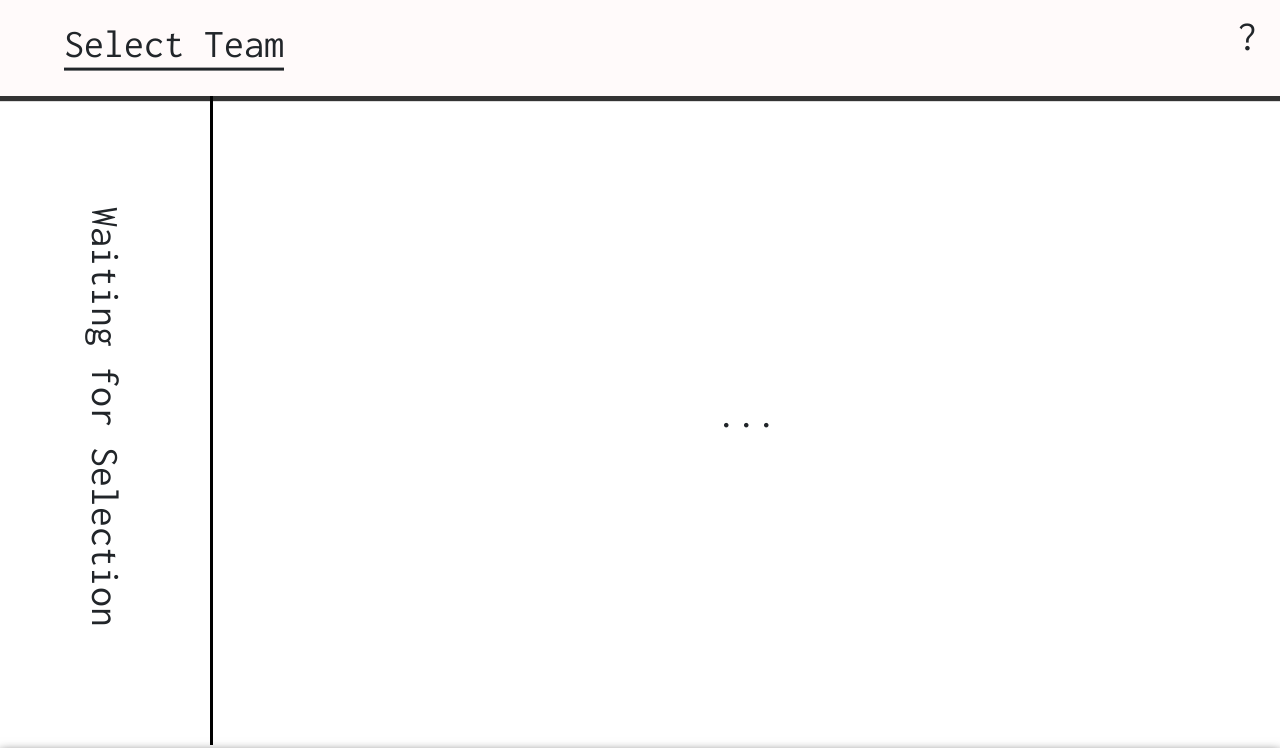
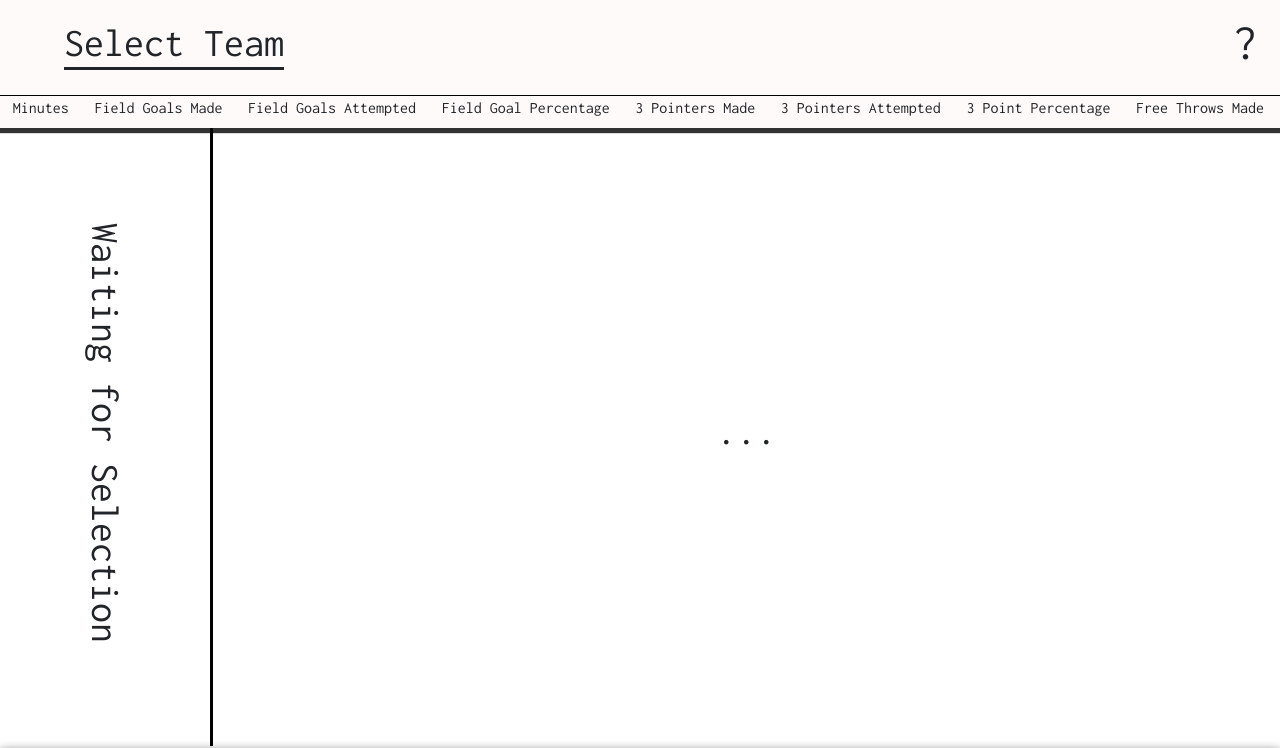
Before and after one commit to hasheddan/lucidball, a React app: page / in a window 1280 px wide. Shown: the top 748 px of the page. Built offline with nearby package versions, Linux system fonts and the light colour scheme.

Commit message:
all stats displayed on scroll bar

```diff
--- a/src/dash/Dash.css
+++ b/src/dash/Dash.css
@@ -22,3 +22,7 @@
         transform: rotate(360deg);
     }
 }
+
+::-webkit-scrollbar {
+    display: none;
+}
--- a/src/dash/drop/index.js
+++ b/src/dash/drop/index.js
@@ -158,7 +158,7 @@ export default class Drop extends React.Component {
 
         }
         return(
-            <div onMouseEnter={this.showTeams} onMouseLeave={this.showTeams} style={{ height: "80%", position: "relative", left: "5%", top: "60%", transform: "translateY(-50%)", display: "block"}}>
+            <div onMouseEnter={this.showTeams} onMouseLeave={this.showTeams} style={{ height: "80%", position: "relative", left: "5%", top: "60%", transform: "translateY(-50%)", display: "block", marginRight: "10px"}}>
                 <h1 style={{ borderBottomStyle: "solid", marginBottom: "0", fontSize: "5vh" }}>{this.state.value}</h1>
                 {list}
             </div>
--- a/src/dash/graph/plot/index.js
+++ b/src/dash/graph/plot/index.js
@@ -1,5 +1,109 @@
 import React from 'react'
 import ReactDOM from 'react-dom'
+
+const boxStats = [
+    {
+        "Stat": "Minutes",
+        "Identifier": "Min",
+        "Index": "6",
+    },
+    {
+        "Stat": "Field Goals Made",
+        "Identifier": "FGM",
+        "Index": "7",
+    },
+    {
+        "Stat": "Field Goals Attempted",
+        "Identifier": "FGA",
+        "Index": "8",
+    },
+    {
+        "Stat": "Field Goal Percentage",
+        "Identifier": "FG_PCT",
+        "Index": "9",
+    },
+    {
+        "Stat": "3 Pointers Made",
+        "Identifier": "FG3M",
+        "Index": "10",
+    },
+    {
+        "Stat": "3 Pointers Attempted",
+        "Identifier": "FG3A",
+        "Index": "11",
+    },
+    {
+        "Stat": "3 Point Percentage",
+        "Identifier": "FG3_PCT",
+        "Index": "12",
+    },
+    {
+        "Stat": "Free Throws Made",
+        "Identifier": "FTM",
+        "Index": "13",
+    },
+    {
+        "Stat": "Free Throws Attempted",
+        "Identifier": "FTA",
+        "Index": "14",
+    },
+    {
+        "Stat": "Free Throw Percentage",
+        "Identifier": "FT_PCT",
+        "Index": "15",
+    },
+    {
+        "Stat": "Offensive Rebounds",
+        "Identifier": "OREB",
+        "Index": "16",
+    },
+    {
+        "Stat": "Defensive Rebounds",
+        "Identifier": "DREB",
+        "Index": "17",
+    },
+    {
+        "Stat": "Rebounds",
+        "Identifier": "REB",
+        "Index": "18",
+    },
+    {
+        "Stat": "Assists",
+        "Identifier": "AST",
+        "Index": "19",
+    },
+    {
+        "Stat": "Steals",
+        "Identifier": "STL",
+        "Index": "20",
+    },
+    {
+        "Stat": "Blocks",
+        "Identifier": "BLK",
+        "Index": "21",
+    },
+    {
+        "Stat": "Turnovers",
+        "Identifier": "TOV",
+        "Index": "22",
+    },
+    {
+        "Stat": "Fouls",
+        "Identifier": "PF",
+        "Index": "23",
+    },
+    {
+        "Stat": "Points",
+        "Identifier": "PTS",
+        "Index": "24",
+    },
+    {
+        "Stat": "Plus Minus",
+        "Identifier": "Plus_Minus",
+        "Index": "25",
+    },
+]
+
 
 function rect(props) {
     const {ctx, x, y, width, height} = props;
--- a/src/dash/index.js
+++ b/src/dash/index.js
@@ -130,6 +130,110 @@ const teams = [
     }
 ]
 
+const boxStats = [
+    {
+        "Stat": "Minutes",
+        "Identifier": "Min",
+        "Index": "6",
+    },
+    {
+        "Stat": "Field Goals Made",
+        "Identifier": "FGM",
+        "Index": "7",
+    },
+    {
+        "Stat": "Field Goals Attempted",
+        "Identifier": "FGA",
+        "Index": "8",
+    },
+    {
+        "Stat": "Field Goal Percentage",
+        "Identifier": "FG_PCT",
+        "Index": "9",
+    },
+    {
+        "Stat": "3 Pointers Made",
+        "Identifier": "FG3M",
+        "Index": "10",
+    },
+    {
+        "Stat": "3 Pointers Attempted",
+        "Identifier": "FG3A",
+        "Index": "11",
+    },
+    {
+        "Stat": "3 Point Percentage",
+        "Identifier": "FG3_PCT",
+        "Index": "12",
+    },
+    {
+        "Stat": "Free Throws Made",
+        "Identifier": "FTM",
+        "Index": "13",
+    },
+    {
+        "Stat": "Free Throws Attempted",
+        "Identifier": "FTA",
+        "Index": "14",
+    },
+    {
+        "Stat": "Free Throw Percentage",
+        "Identifier": "FT_PCT",
+        "Index": "15",
+    },
+    {
+        "Stat": "Offensive Rebounds",
+        "Identifier": "OREB",
+        "Index": "16",
+    },
+    {
+        "Stat": "Defensive Rebounds",
+        "Identifier": "DREB",
+        "Index": "17",
+    },
+    {
+        "Stat": "Rebounds",
+        "Identifier": "REB",
+        "Index": "18",
+    },
+    {
+        "Stat": "Assists",
+        "Identifier": "AST",
+        "Index": "19",
+    },
+    {
+        "Stat": "Steals",
+        "Identifier": "STL",
+        "Index": "20",
+    },
+    {
+        "Stat": "Blocks",
+        "Identifier": "BLK",
+        "Index": "21",
+    },
+    {
+        "Stat": "Turnovers",
+        "Identifier": "TOV",
+        "Index": "22",
+    },
+    {
+        "Stat": "Fouls",
+        "Identifier": "PF",
+        "Index": "23",
+    },
+    {
+        "Stat": "Points",
+        "Identifier": "PTS",
+        "Index": "24",
+    },
+    {
+        "Stat": "Plus Minus",
+        "Identifier": "Plus_Minus",
+        "Index": "25",
+    },
+]
+
+
 export default class Dash extends React.Component {
     constructor(props) {
         super(props);
@@ -191,12 +295,15 @@ export default class Dash extends React.Component {
         }
 
         return(
-            <div className="container-fluid" style={{ height: "100vh"}}>
-                <div className="row" style={{backgroundColor: "#FFFAFA", height: "12%", zIndex: "9999", boxShadow: "1px 1px 1px 4px rgba(0, 0, 0, 0.8)", position: "relative"}}>
+            <div className="container-fluid" style={{ height: "100vh" }}>
+                <div className="row" style={{backgroundColor: "#FFFAFA", height: "12%", zIndex: "9999", position: "relative", borderBottom: "1px solid black"}}>
                     <Drop callback={this.changeTeam} />
-                    <label onClick={() => {alert('HELP')}} className="btn" style={{right: "10px", position: "absolute", backgroundColor: "rgba(0,0,0,0)", fontSize: "40px", outline: "0"}}>?</label>
+                    <label onClick={() => {alert('HELP')}} className="btn" style={{right: "10px", position: "absolute", backgroundColor: "rgba(0,0,0,0)", fontSize: "6vh", outline: "0"}}>?</label>
                 </div>
-                <div className="row" style={{ zIndex: "999", height: "82%" }}>
+                <div className="row" style={{backgroundColor: "#FFFAFA", height: "4%", zIndex: "999", boxShadow: "1px 1px 1px 4px rgba(0, 0, 0, 0.8)", whiteSpace: "nowrap", flexWrap: "nowrap", position: "relative",  overflowX: "scroll"}}>
+                    {boxStats.map((stat, i) => <div className="col-xs-4" style={{ paddingLeft: "1vw", paddingRight: "1vw" }} key={i}>{stat.Stat}</div>)}
+                </div>
+                <div className="row" style={{ zIndex: "999", height: "78%" }}>
                     <div className="col-2" style={{padding: "0 0 0 0", height: "99%", overflow: "scroll", borderRight: "3px solid black"}}>
                         {list}
                     </div>
```
